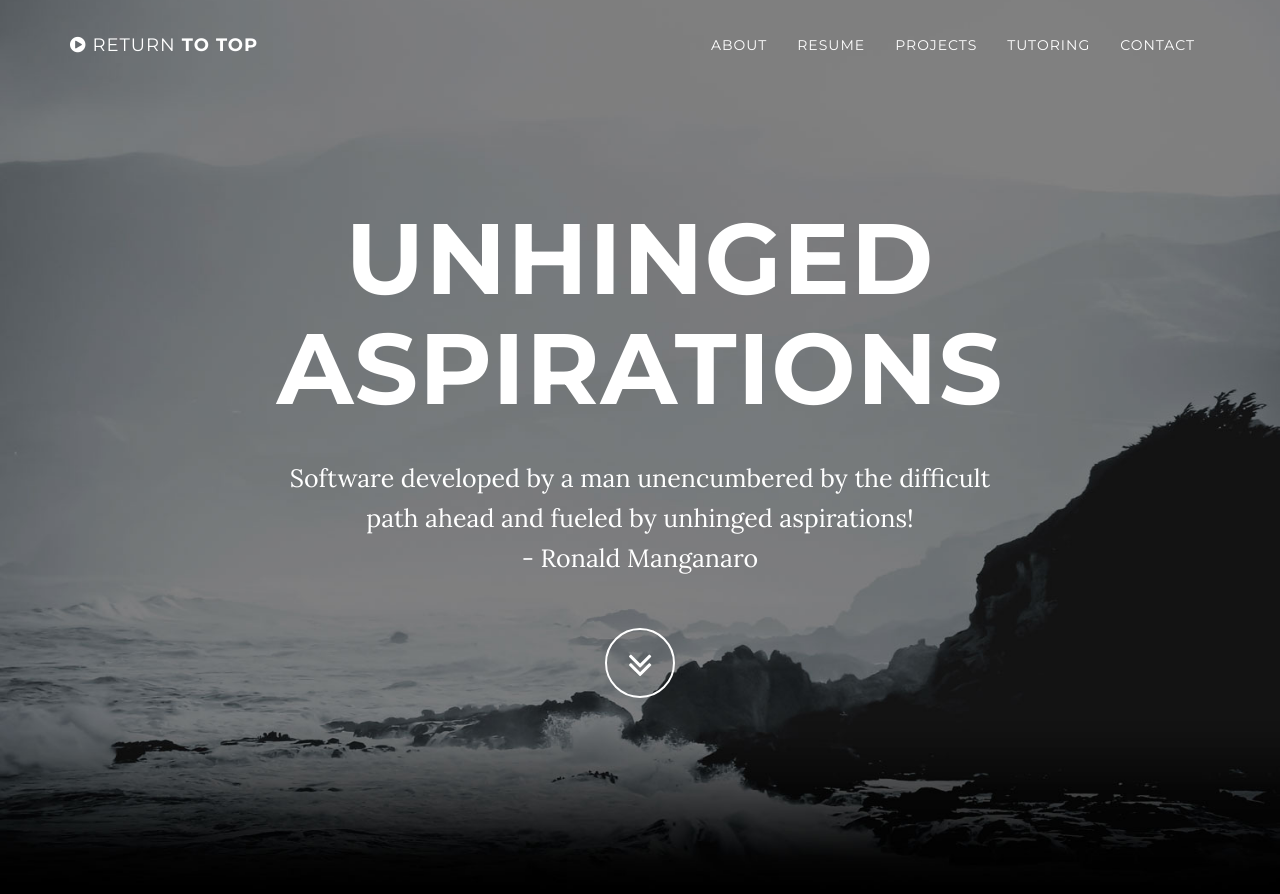
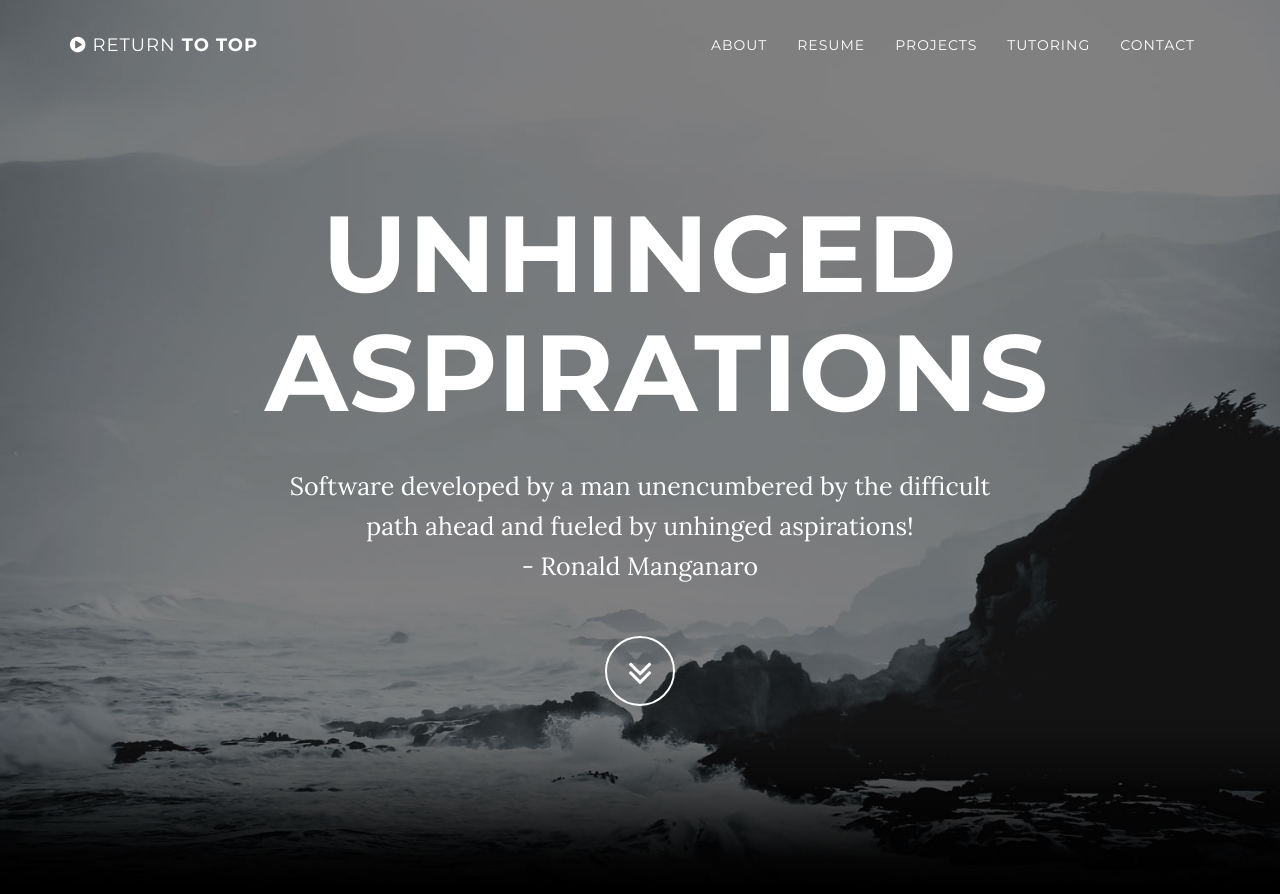
Before and after one commit to ronaldmanganaro/ronaldmanganaro.github.io, a Jekyll site: the page built from index.html, in a window 1280 px wide and 900 px high. Shown: the top 894 px of the window. Built offline with Jekyll 4.4.1, drawn with Linux system fonts in a browser that asks for light colours.

Commit message:
fixed font size of title

```diff
--- a/_includes/css/grayscale.css
+++ b/_includes/css/grayscale.css
@@ -184,7 +184,7 @@ table.tbl-projects {
     }
 
     .intro .intro-body .brand-heading {
-        font-size: 100px;
+        font-size: 12vh;
     }
 
     .intro .intro-body .intro-text {
```
